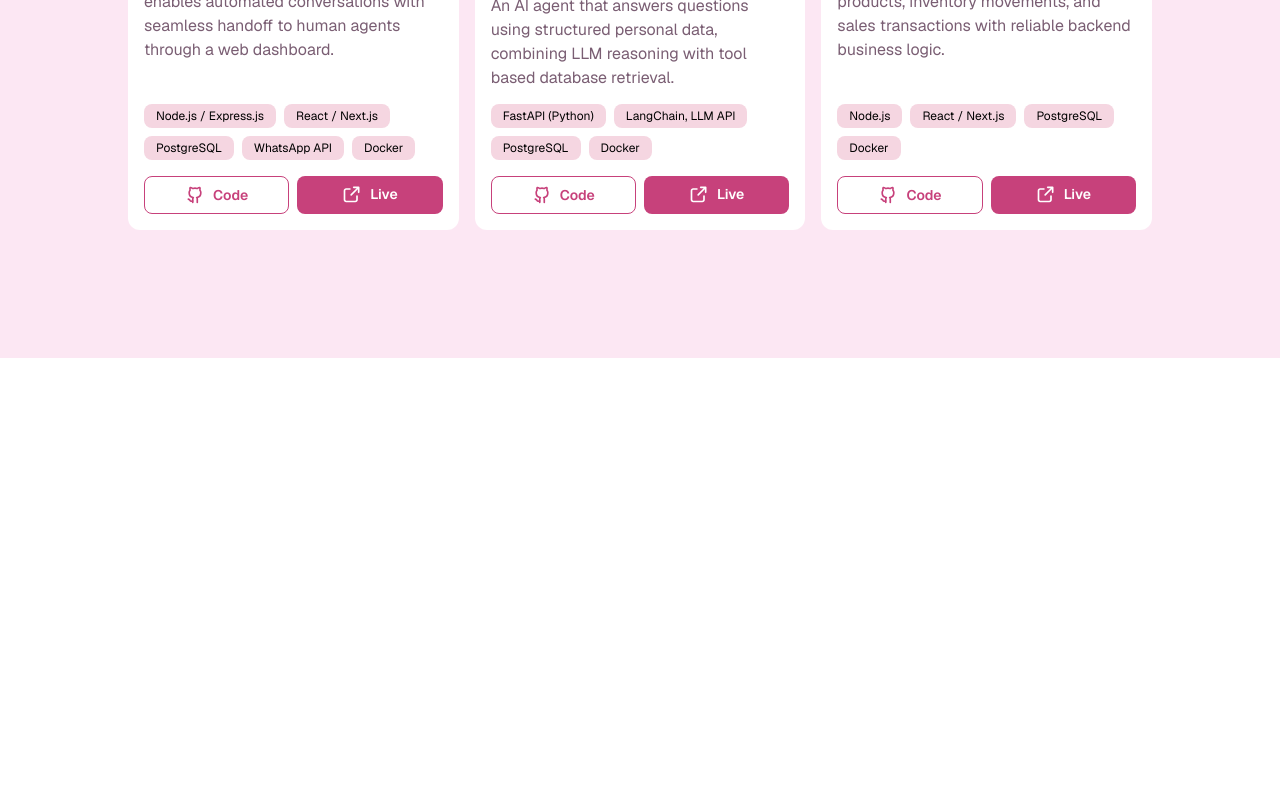
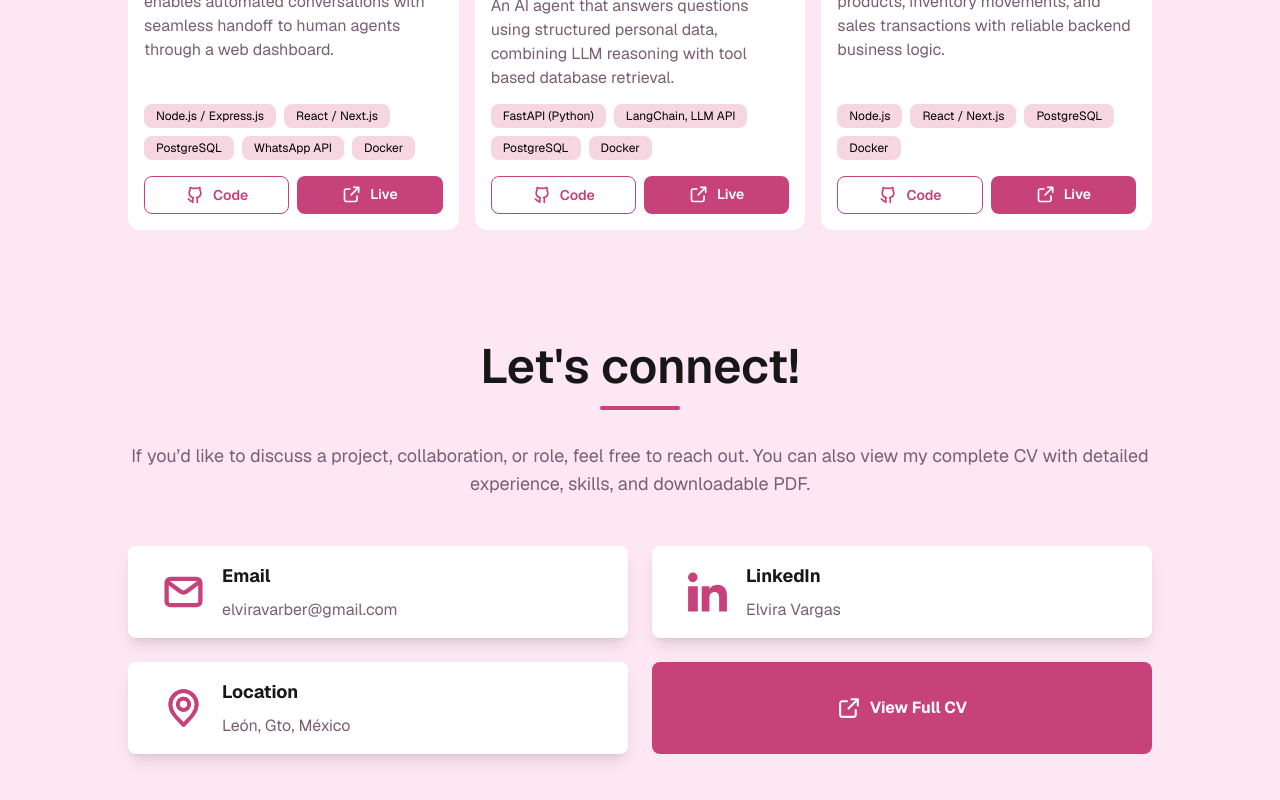
Before and after one commit to ElviraVargas7/portfolio, a Next.js app: page / in a window 1280 px wide. Shown: the part 2901-3701 px from the top of the page. Before the commit the page ends 3259 px from the top, so only its background shows below. Built offline with nearby package versions, Linux system fonts and the light colour scheme.

Commit message:
addin basic contact - cv section

```diff
--- a/app/page.tsx
+++ b/app/page.tsx
@@ -1,4 +1,5 @@
 import AboutMe from "@/components/AboutMe/AboutMe";
+import Contact from "@/components/Contact/Contact";
 import Hero from "@/components/Hero/Hero";
 import Projects from "@/components/Projects/Projects";
 import SkillsTechStack from "@/components/SkillsTechStack/SkillsTechStack";
@@ -11,6 +12,7 @@ export default function Home() {
         <AboutMe />
         <SkillsTechStack />
         <Projects />
+        <Contact />
       </main>
     </div>
   );
--- /dev/null
+++ b/components/Contact/Contact.tsx
@@ -0,0 +1,59 @@
+import Image from "next/image";
+import HighlightCard from "../common/HighlightCard/HighlightCard";
+
+const Contact = () => {
+  return (
+    <div className="w-full">
+      <h2 className="font-semibold text-5xl mb-4 text-center w-full">
+        Let's connect!
+      </h2>
+
+      <div className="w-full flex justify-center mb-8">
+        <hr className="border-2 border-solid border-[#c7417b] rounded-3xl w-20" />
+      </div>
+
+      <p className="text-lg text-center w-full text-[#7a5e73] mb-12">
+        If you’d like to discuss a project, collaboration, or role, feel free to
+        reach out. You can also view my complete CV with detailed experience,
+        skills, and downloadable PDF.
+      </p>
+
+      <div className="grid grid-cols-1 md:grid-cols-2 gap-6">
+        <HighlightCard
+          title="Email"
+          description="elviravarber@gmail.com"
+          iconPath={"/icons/email-pink.svg"}
+          iconAlt={"Email Icon"}
+        />
+
+        <HighlightCard
+          title="LinkedIn"
+          description="Elvira Vargas"
+          iconPath={"/icons/linkedin-pink.svg"}
+          iconAlt={"LinkedIn Icon"}
+        />
+
+        <HighlightCard
+          title="Location"
+          description="León, Gto, México"
+          iconPath={"/icons/location-pink.svg"}
+          iconAlt={"Location Icon"}
+        />
+
+        <div className="flex justify-center">
+          <button className="flex w-full justify-center items-center gap-2 bg-[#c7417b] text-white font-bold py-3 px-6 rounded-lg hover:bg-[#a53060] transition duration-300">
+            <Image
+              src="/icons/external-link-white.svg"
+              alt="External Link Icon"
+              width={25}
+              height={10}
+            />
+            View Full CV
+          </button>
+        </div>
+      </div>
+    </div>
+  );
+};
+
+export default Contact;
```
Also changed, not shown: public/icons/location-pink.svg (added).
